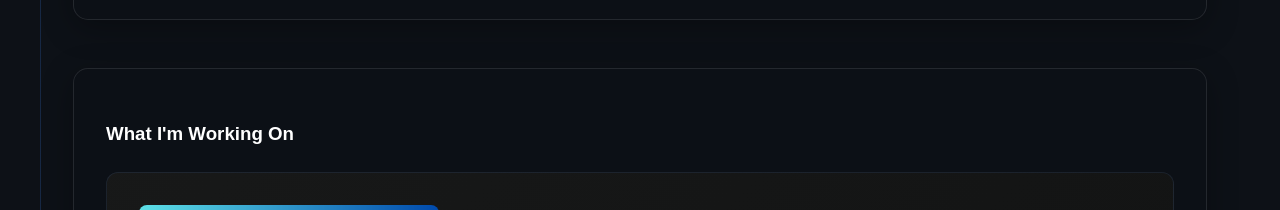
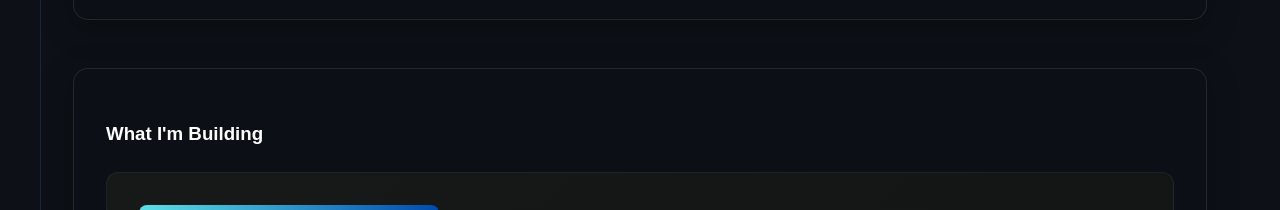
Before and after one commit to hfritz34/henryfritz.com, a React (Vite) app in the folder henryfritz.web/: page / in a window 1280 px wide. Shown: the part 5040-5250 px from the top of the page. Built offline with nearby package versions, Linux system fonts and the light colour scheme; a web font is replaced by a local one; what spotify-web-api-js would draw is missing.

Commit message:
small change

```diff
--- a/henryfritz.web/src/components/MyThings.jsx
+++ b/henryfritz.web/src/components/MyThings.jsx
@@ -117,7 +117,7 @@ const MyThings = () => {
 
         {/* What I'm Working On */}
         <div className="working-section">
-          <h3>What I'm Working On</h3>
+          <h3>What I'm Building</h3>
           <div className="project-display">
             <img src={newPrestige} alt="Current Project - Prestige" />
             <div className="project-info">
```
